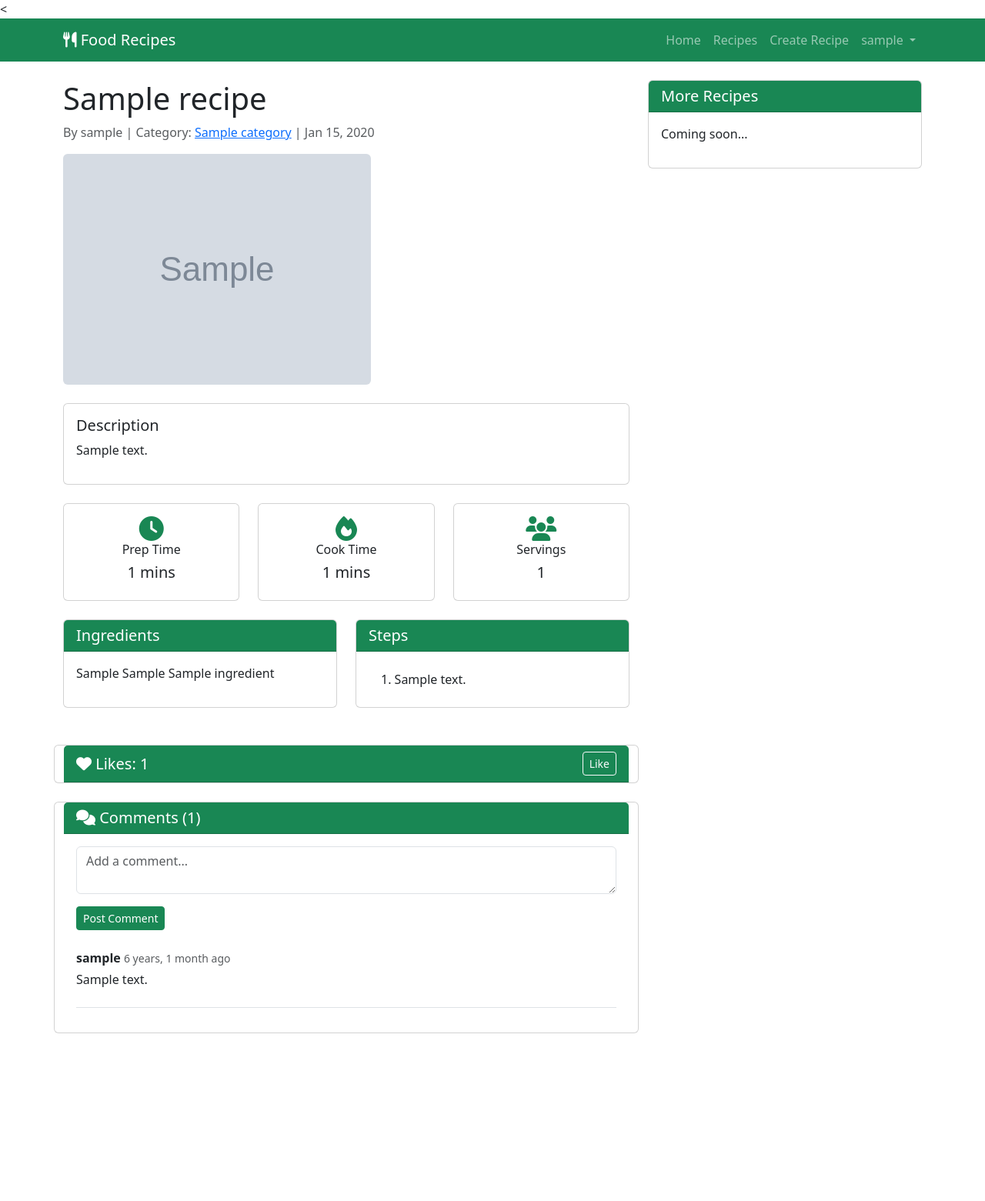
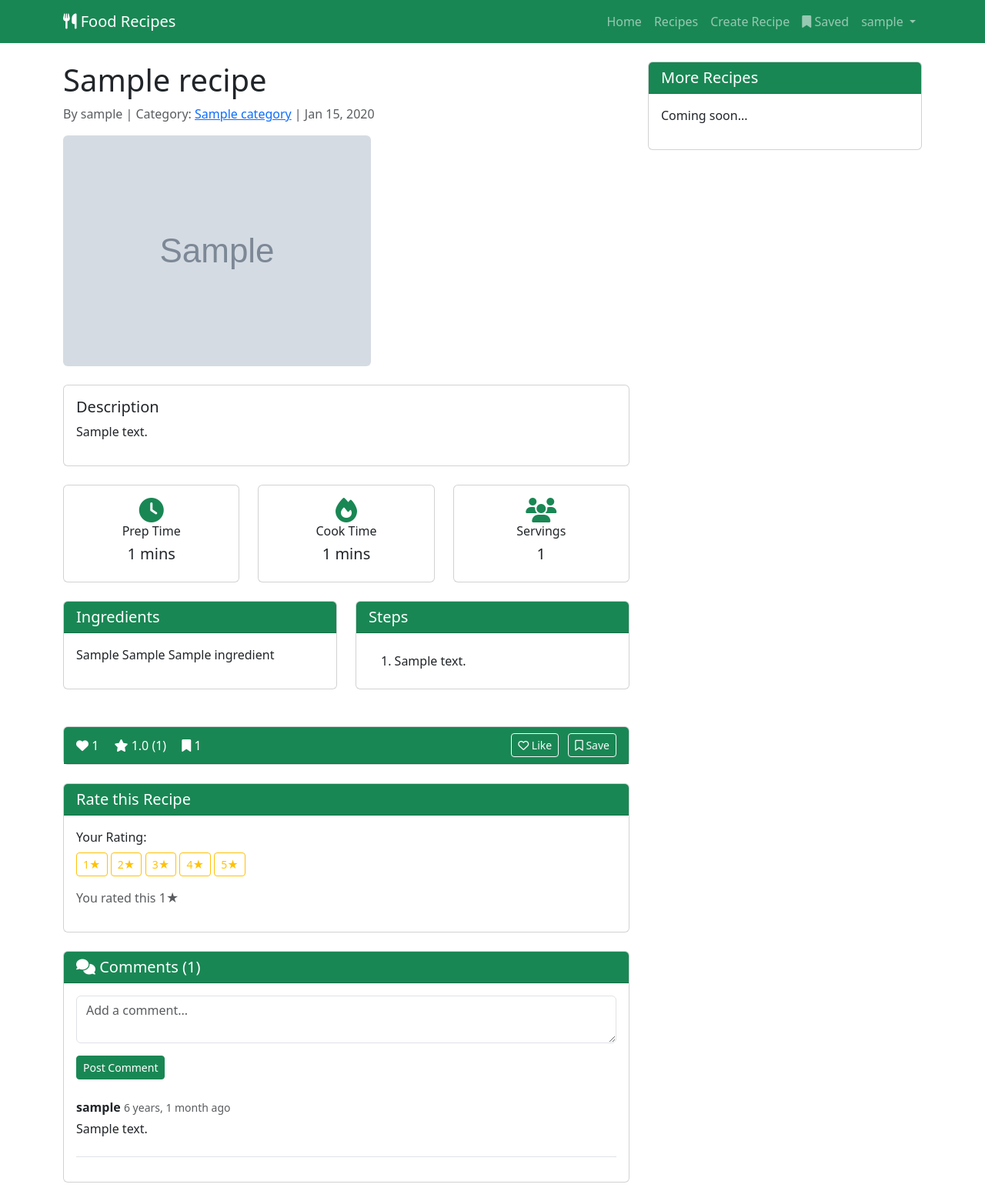
Before and after one commit to sele01/food-recipes, a Django app: a page that uses templates/base.html in a window 1280 px wide. Shown: the whole page at 77% size. Before the commit the page ends 1343 px from the top, so only its background shows below. Run offline with Django 4.2, Linux system fonts and the light colour scheme; a user stored in the database is signed in; tables that the repository leaves empty hold one stand-in row (values such as "Sample post"); grey boxes marked "Sample" are stand-in pictures.

Commit message:
Week3: day 1; Bookmarks and Ratings added

```diff
--- a/apps/recipes/models.py
+++ b/apps/recipes/models.py
@@ -53,6 +53,17 @@ class Recipe(models.Model):
                 counter += 1
 
         super().save(*args, **kwargs)
+
+    @property
+    def average_rating(self):
+        ratings = self.ratings.all()
+        if ratings:
+            return sum(r.value for r in ratings) / len(ratings)
+        return 0
+
+    @property
+    def rating_count(self):
+        return self.ratings.count()
 
 
 class RecipeImage(models.Model):
@@ -119,15 +130,44 @@ class Comment(models.Model):
     def __str__(self):
         return f"Comment by {self.user.username} on {self.recipe.title}"
 
+
 # Like model to track user likes on recipes
 class Like(models.Model):
-    recipe = models.ForeignKey(Recipe, on_delete=models.CASCADE, related_name='likes')
+    recipe = models.ForeignKey(Recipe, on_delete=models.CASCADE, related_name="likes")
     user = models.ForeignKey(User, on_delete=models.CASCADE)
     created_at = models.DateTimeField(auto_now_add=True)
 
     class Meta:
         unique_together = ["recipe", "user"]  # one like per user per recipe
 
+    def __str__(self):
+        return f"{self.user.username} likes {self.recipe.title}"  # Add user field to Like model
+
+
+class Bookmark(models.Model):
+    recipe = models.ForeignKey(
+        Recipe, on_delete=models.CASCADE, related_name="bookmarks"
+    )
+    user = models.ForeignKey(User, on_delete=models.CASCADE)
+    created_at = models.DateTimeField(auto_now_add=True)
+
+    class Meta:
+        unique_together = ["recipe", "user"]  # one bookmark per user per recipe
 
     def __str__(self):
-        return f"{self.user.username} likes {self.recipe.title}" # Add user field to Like model
+        return f"{self.user.username} bookmarked {self.recipe.title}"
+
+
+class Rating(models.Model):
+    recipe = models.ForeignKey(Recipe, on_delete=models.CASCADE, related_name="ratings")
+    user = models.ForeignKey(User, on_delete=models.CASCADE)
+    value = models.IntegerField(
+        choices=[(i, i) for i in range(1, 6)]
+    )  # rating value (e.g., 1-5)
+    created_at = models.DateTimeField(auto_now_add=True)
+
+    class Meta:
+        unique_together = ["recipe", "user"]  # one rating per user per recipe
+
+    def __str__(self):
+        return f"{self.user.username} rated {self.recipe.title}: {self.value}*"
--- a/apps/recipes/urls.py
+++ b/apps/recipes/urls.py
@@ -6,7 +6,10 @@ app_name = "recipes"
 urlpatterns = [
     path("", views.RecipeListView.as_view(), name="recipe_list"),
     path("create/", views.RecipeCreateView.as_view(), name="recipe_create"),
+    path("like/<int:recipe_id>/", views.toggle_like, name="toggle_like"),
+    path("comment/<int:recipe_id>/", views.add_comment, name="add_comment"),
+    path("bookmark/<int:recipe_id>/", views.toggle_bookmark, name="toggle_bookmark"),
+    path("rate/<int:recipe_id>/", views.rate_recipe, name="rate_recipe"),
+    path("bookmarks/", views.BookmarkListView.as_view(), name="bookmarks"),
     path("<slug:slug>/", views.RecipeDetailView.as_view(), name="recipe_detail"),
-    path('like/<int:recipe_id>/', views.toggle_like, name='toggle_like'),
-    path('comment/<int:recipe_id>/', views.add_comment, name='add_comment'),
 ]
--- a/apps/recipes/views.py
+++ b/apps/recipes/views.py
@@ -1,6 +1,6 @@
 from django.shortcuts import render, get_object_or_404
 from django.views.generic import ListView, DetailView
-from .models import Recipe, Ingredient, Step, RecipeImage, Category
+from .models import Recipe, Ingredient, Step, RecipeImage, Category, Like, Comment, Bookmark, Rating
 
 from django.contrib.auth.mixins import LoginRequiredMixin
 from django.urls import reverse_lazy
@@ -137,3 +137,42 @@ def add_comment(request, recipe_id):
         messages.error(request, "Comment cannot be empty.")
 
     return redirect("recipes:recipe_detail", slug=recipe.slug)
+
+
+@login_required
+def toggle_bookmark(request, recipe_id):
+    recipe = get_object_or_404(Recipe, id=recipe_id)
+    bookmark = Bookmark.objects.filter(recipe=recipe, user=request.user)
+
+    if bookmark.exists():
+        bookmark.delete()
+    else:
+        Bookmark.objects.create(recipe=recipe, user=request.user)
+
+    return redirect("recipes:recipe_detail", slug=recipe.slug)
+
+# Rating view to handle user ratings on recipes
+@login_required
+def rate_recipe(request, recipe_id):
+    recipe = get_object_or_404(Recipe, id=recipe_id)
+    value = request.POST.get("value")
+
+    if value:
+        rating, created = Rating.objects.get_or_create(
+            recipe=recipe, user=request.user, defaults={"value": value}
+        )
+
+    return redirect("recipes:recipe_detail", slug=recipe.slug)
+
+class BookmarkListView(LoginRequiredMixin, ListView):
+    model = Bookmark
+    template_name = "recipes/bookmarks.html"
+    context_object_name = "bookmarks"
+
+    def get_queryset(self):
+        return Bookmark.objects.filter(user=self.request.user).select_related("recipe")
+
+    def get_context_data(self, **kwargs):
+        context = super().get_context_data(**kwargs)
+        context["recipes"] = [bookmark.recipe for bookmark in context["bookmarks"]]
+        return context
--- a/templates/base.html
+++ b/templates/base.html
@@ -15,7 +15,7 @@
     {% block extra_css %}{% endblock %}
   </head>
   <body>
-    <
+
     <nav class="navbar navbar-expand-lg navbar-dark bg-success">
       <div class="container">
         <a class="navbar-brand" href="/">
@@ -47,6 +47,11 @@
                 >Create Recipe</a
               >
             </li>
+            <li class="nav-item">                                       <!-- ADD THIS -->
+                <a class="nav-link" href="{% url 'recipes:bookmarks' %}">
+                    <i class="fas fa-bookmark"></i> Saved
+                </a>
+            </li>                                                        <!-- END ADD -->
             <li class="nav-item dropdown">
               <a
                 class="nav-link dropdown-toggle"
--- a/templates/recipes/recipe_detail.html
+++ b/templates/recipes/recipe_detail.html
@@ -87,27 +87,89 @@
                     </div>
                 </div>
             </div>
-            <!-- Comments and Likes Section -->
+        </div>
+
+        <!-- Rating, Like, Bookmark Section -->
         <div class="card mt-4">
-                <div class="card-header bg-success text-white d-flex justify-content-between align-items-center">
-                    <h5 class="mb-0">
-                        <i class="fas fa-heart"></i> Likes: {{ recipe.likes.count }}
-                    </h5>
+            <div class="card-header bg-success text-white">
+                <div class="d-flex justify-content-between align-items-center">
+                    <div>
+                        <span class="me-3">
+                            <i class="fas fa-heart"></i> {{ recipe.likes.count }}
+                        </span>
+                        <span class="me-3">
+                            <i class="fas fa-star"></i>
+                            {{ recipe.average_rating|floatformat:1 }} ({{ recipe.rating_count }})
+                        </span>
+                        <span>
+                            <i class="fas fa-bookmark"></i> {{ recipe.bookmarks.count }}
+                        </span>
+                    </div>
                     {% if user.is_authenticated %}
-                        <form method="post" action="{% url 'recipes:toggle_like' recipe.id %}">
+                    <div>
+                        <!-- Like Button -->
+                        <form method="post" action="{% url 'recipes:toggle_like' recipe.id %}" class="d-inline">
                             {% csrf_token %}
                             <button type="submit" class="btn btn-sm btn-outline-light">
                                 {% if user in recipe.likes.all %}
-                                    Unlike
+                                    <i class="fas fa-heart"></i> Unlike
                                 {% else %}
-                                    Like
+                                    <i class="far fa-heart"></i> Like
                                 {% endif %}
                             </button>
                         </form>
+
+                        <!-- Bookmark Button -->
+                        <form method="post" action="{% url 'recipes:toggle_bookmark' recipe.id %}" class="d-inline ms-2">
+                            {% csrf_token %}
+                            <button type="submit" class="btn btn-sm btn-outline-light">
+                                {% if user in recipe.bookmarks.all %}
+                                    <i class="fas fa-bookmark"></i> Saved
+                                {% else %}
+                                    <i class="far fa-bookmark"></i> Save
+                                {% endif %}
+                            </button>
+                        </form>
+                    </div>
                     {% endif %}
                 </div>
             </div>
+        </div>
 
+        <!-- Rating Section -->
+        {% if user.is_authenticated %}
+        <div class="card mt-4">
+            <div class="card-header bg-success text-white">
+                <h5 class="mb-0">Rate this Recipe</h5>
+            </div>
+            <div class="card-body">
+                <form method="post" action="{% url 'recipes:rate_recipe' recipe.id %}">
+                    {% csrf_token %}
+                    <div class="mb-3">
+                        <label class="form-label">Your Rating:</label>
+                        <div class="rating-stars">
+                            {% for i in "12345"|make_list %}
+                            <button type="submit" name="value" value="{{ forloop.counter }}" class="btn btn-outline-warning btn-sm">
+                                {{ forloop.counter }}★
+                            </button>
+                            {% endfor %}
+                        </div>
+                    </div>
+                </form>
+
+                <!-- Check if user already rated -->
+                {% with user_rating=recipe.ratings.all %}
+                    {% for rating in user_rating %}
+                        {% if rating.user == user %}
+                            <p class="text-muted">You rated this {{ rating.value }}★</p>
+                        {% endif %}
+                    {% endfor %}
+                {% endwith %}
+            </div>
+        </div>
+        {% endif %}
+
+        <!-- Comments Section -->
         <div class="card mt-4">
             <div class="card-header bg-success text-white">
                 <h5 class="mb-0"><i class="fas fa-comments"></i> Comments ({{ recipe.comments.count }})</h5>
@@ -137,10 +199,9 @@
             </div>
         </div>
     </div>
-                    </div>
 
     <div class="col-md-4">
-                        <!-- Sidebar - for later -->
+        <!-- Sidebar -->
         <div class="card">
             <div class="card-header bg-success text-white">
                 <h5 class="mb-0">More Recipes</h5>
```
Also changed, not shown: apps/recipes/admin.py (+11 -1 lines), templates/recipes/bookmarks.html (added, +33 -0 lines), apps/recipes/migrations/0007_rating_bookmark.py (added). Lines whose indentation alone changed are shown as unchanged.
